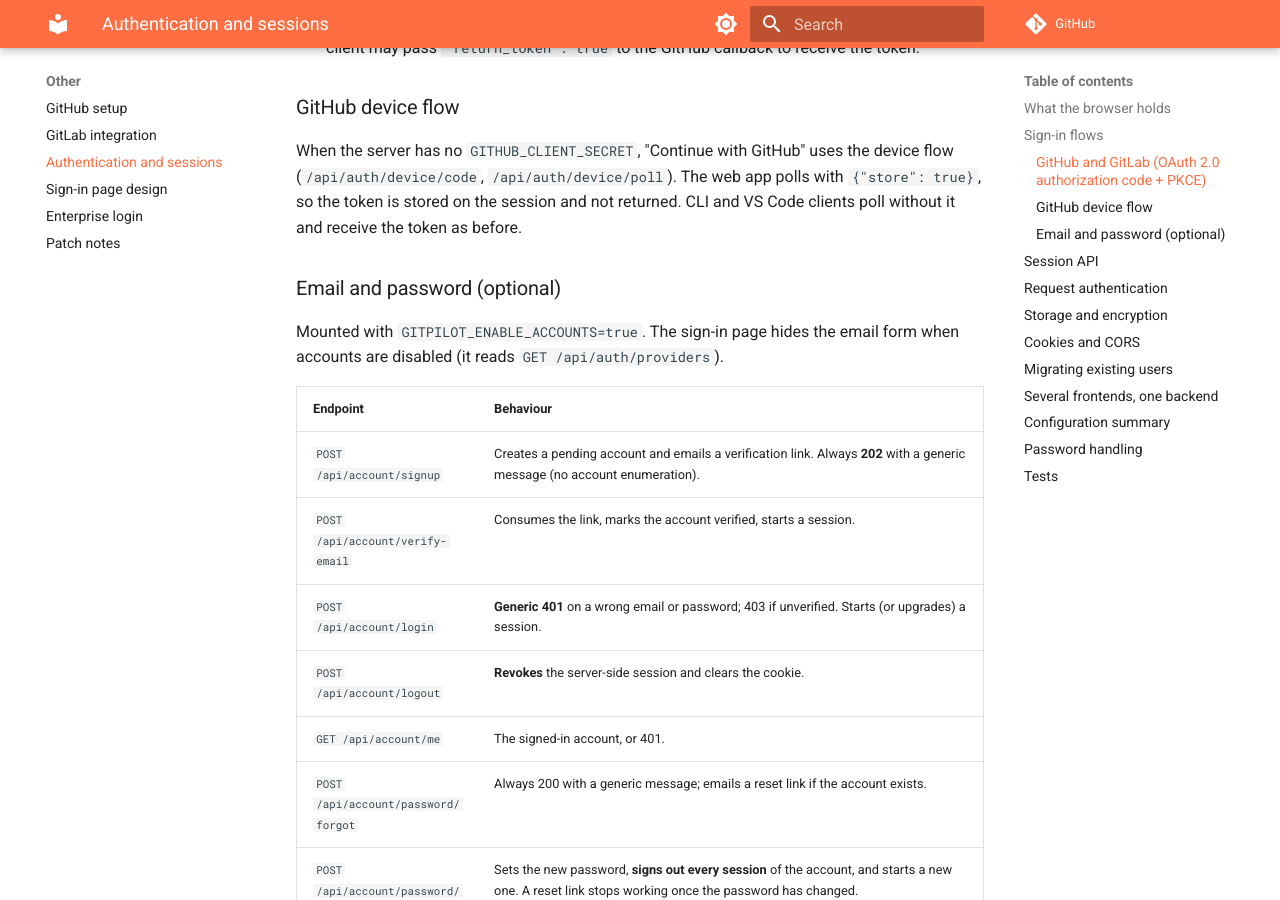
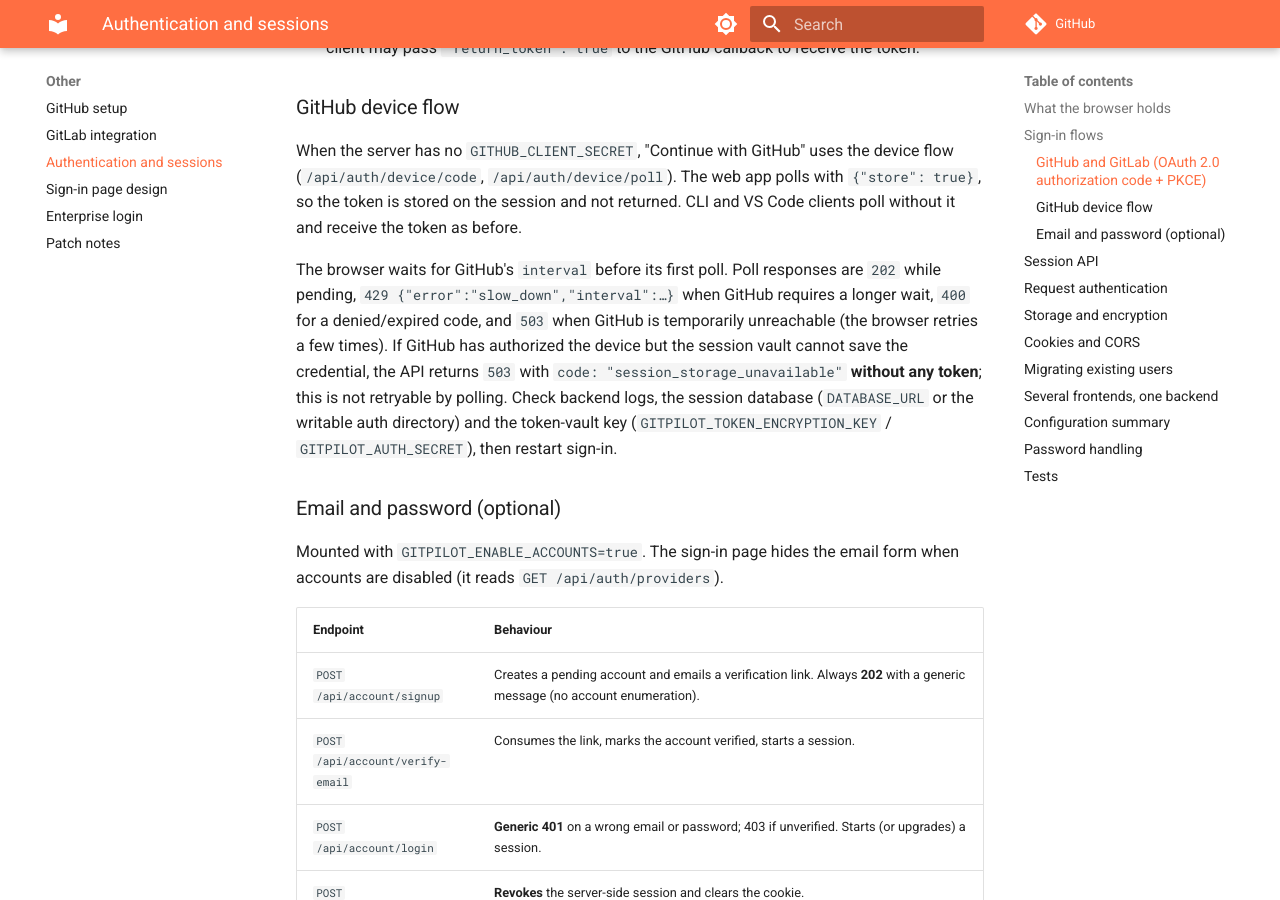
Before and after one commit to ruslanmv/gitpilot, an MkDocs documentation site: the page built from docs/auth.md, in a window 1280 px wide and 900 px high, scrolled down 1700 px. Built offline with MkDocs 1.6.1 and Material for MkDocs 9.7.7, drawn with Linux system fonts in a browser that asks for light colours; comment, search, counter and statistics services are not loaded.

Commit message:
docs(auth): document device polling and 503 diagnostics

```diff
--- a/docs/auth.md
+++ b/docs/auth.md
@@ -71,6 +71,16 @@
 device flow (`/api/auth/device/code`, `/api/auth/device/poll`). The web app polls
 with `{"store": true}`, so the token is stored on the session and not returned.
 CLI and VS Code clients poll without it and receive the token as before.
+
+The browser waits for GitHub's `interval` before its first poll. Poll responses
+are `202` while pending, `429 {"error":"slow_down","interval":…}` when GitHub
+requires a longer wait, `400` for a denied/expired code, and `503` when GitHub
+is temporarily unreachable (the browser retries a few times). If GitHub has
+authorized the device but the session vault cannot save the credential, the API
+returns `503` with `code: "session_storage_unavailable"` **without any token**;
+this is not retryable by polling. Check backend logs, the session database
+(`DATABASE_URL` or the writable auth directory) and the token-vault key
+(`GITPILOT_TOKEN_ENCRYPTION_KEY` / `GITPILOT_AUTH_SECRET`), then restart sign-in.
 
 ### Email and password (optional)
 
```
